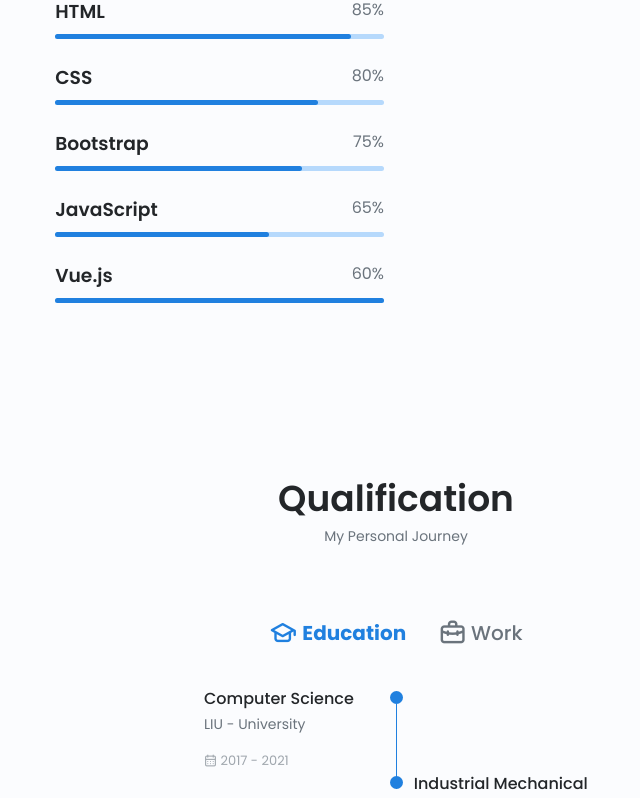
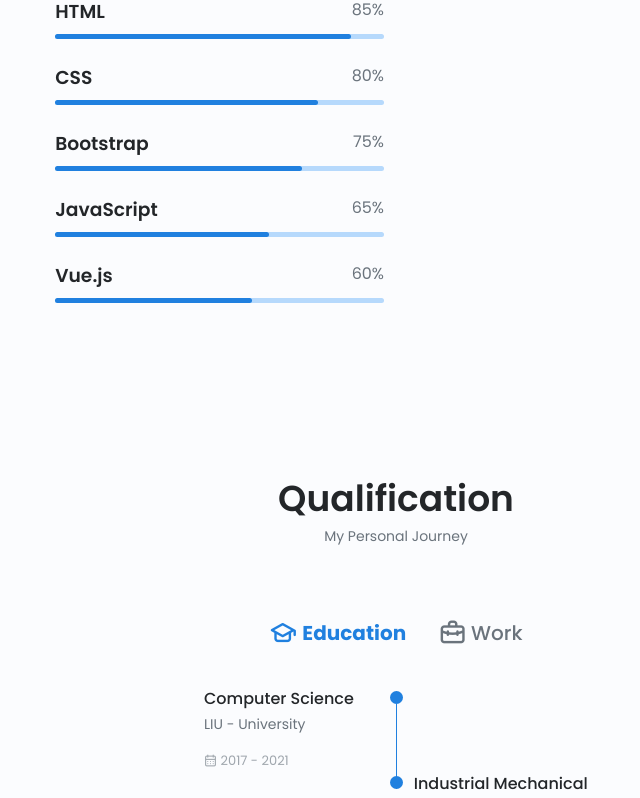
Before and after one commit to MahmoudMasriShayyah/Portfolio, a plain HTML site: page index.html in a window 1280 px wide. Shown: the part 1643-2441 px from the top of the page, without its empty margins (244-884 px from the left). Drawn offline with nearby package versions, Linux system fonts and the light colour scheme.

Commit message:
Update styles.css

```diff
--- a/assets/css/styles.css
+++ b/assets/css/styles.css
@@ -522,7 +522,7 @@ button{
 .skills-css{ width: 80%;}
 .skills-bootstrap{ width: 75%;}
 .skills-js{ width: 65%;}
-.skills-vue.js{ width: 60%;}
+.skills-vuejs{ width: 60%;}
 .skills-php{ width: 70%;}
 .skills-mysql{ width: 70%;}
 .skills-c{ width: 80%;}
```
